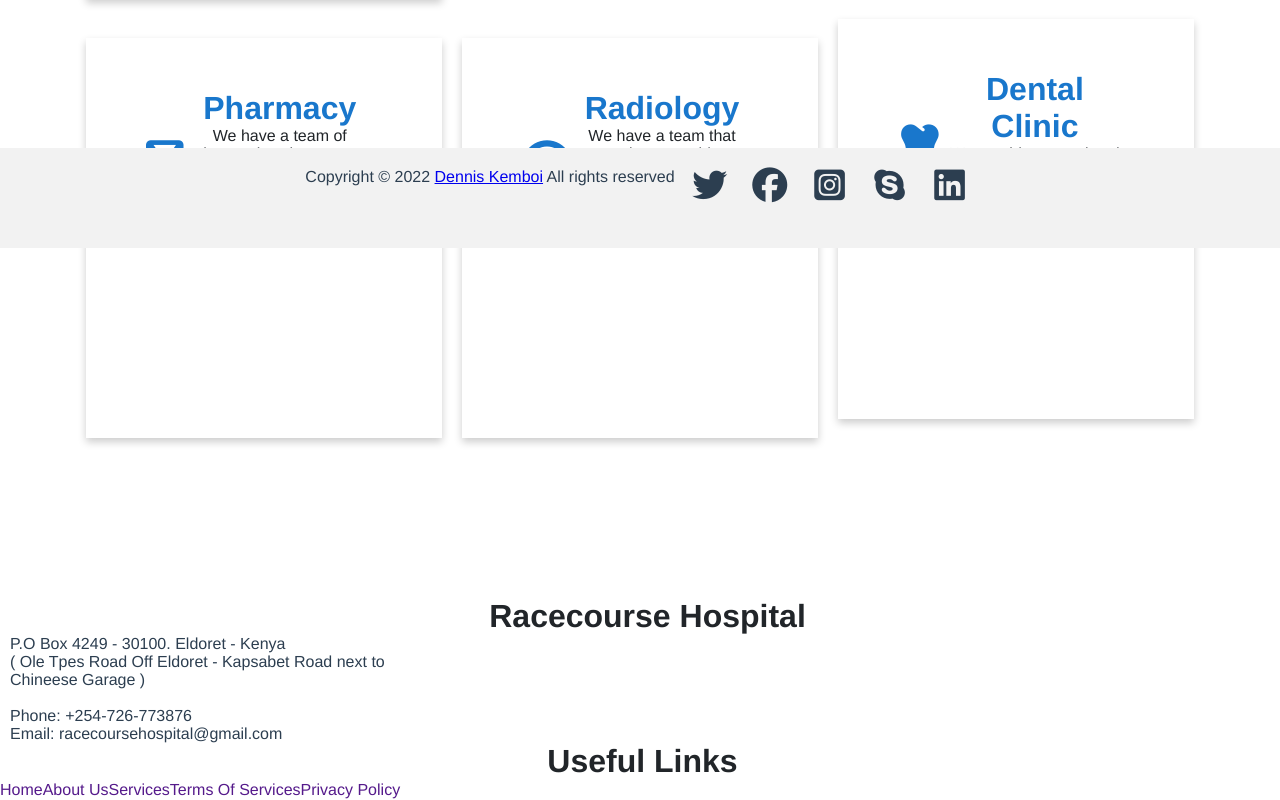
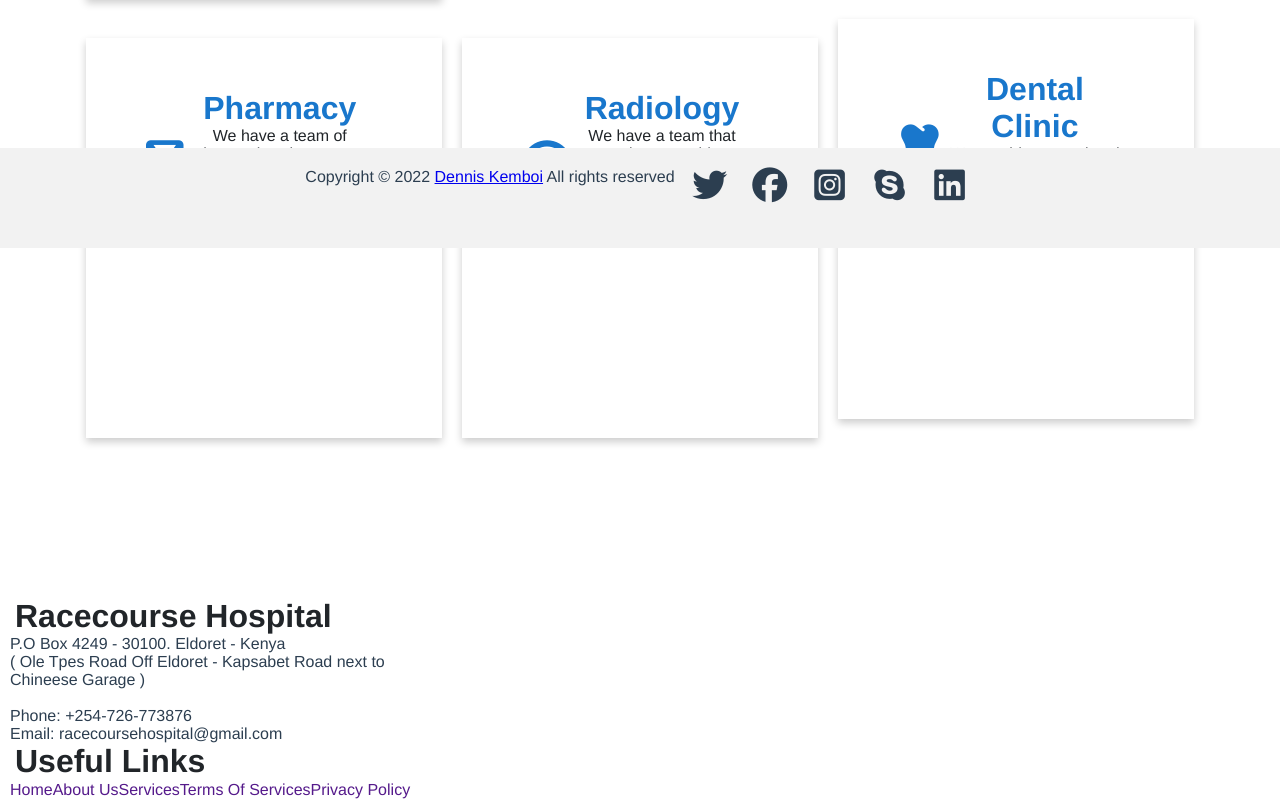
Before and after one commit to Developer-Dennis/hospiweb, a Vue app: page / in a window 1280 px wide. Shown: the part 552-1352 px from the top of the page. Built offline with nearby package versions, Linux system fonts and the light colour scheme; some icons are missing.

Commit message:
created footer

```diff
--- a/src/views/footer.vue
+++ b/src/views/footer.vue
@@ -8,8 +8,7 @@
     &nbsp;
     <p>Phone: +254-726-773876</p>
     <p>Email: racecoursehospital@gmail.com</p>
-  </div>
-  <div class="links">
+    <div class="links">
     <h1>Useful Links</h1>
     <ul>
         <a href="">Home</a>
@@ -19,6 +18,8 @@
        <a href="">Privacy Policy</a>
     </ul>
   </div>
+  </div>
+
   <div class="footermain">
       <p>Copyright © 2022 <a href="#">Dennis Kemboi</a> All rights reserved</p>
       <i class="fa-brands fa-twitter"></i>
@@ -42,7 +43,11 @@ export default {
         text-align:left;
         padding-left: 10px;
     }
+    .footer h1{
+        text-align: left;
+    }
     .links{
+        text-align: center;
         padding-top: 0px;
     }
     .links ul a{
```
